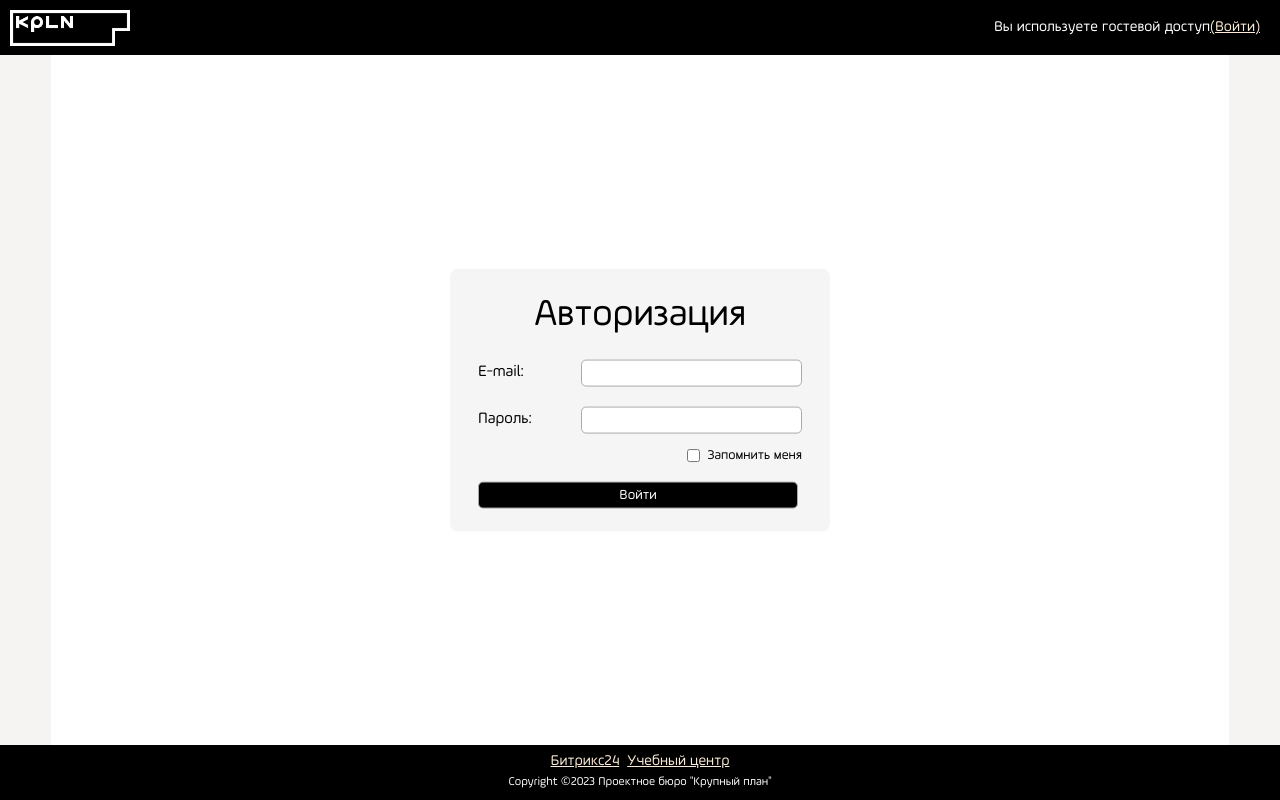
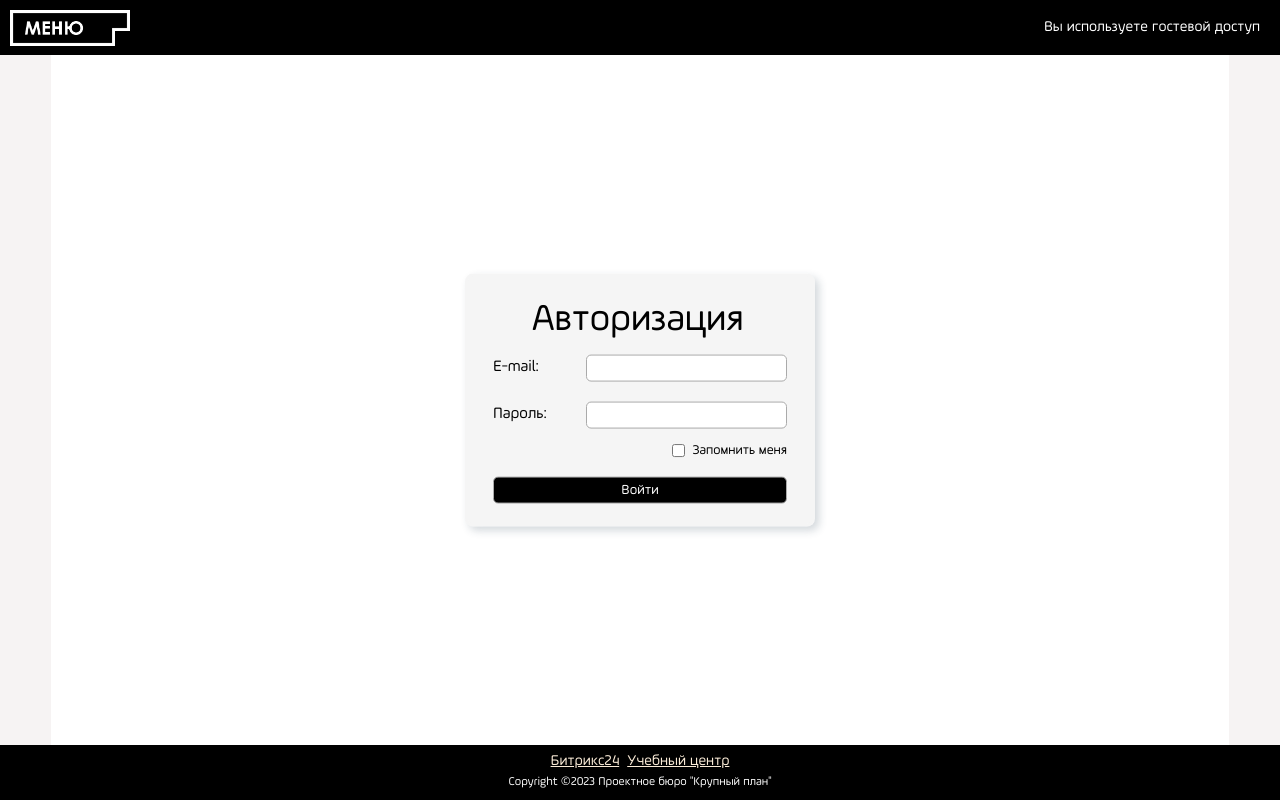
Before and after one commit to xPRYANIKx/KPLN_app, a Flask app: page /login in a window 1280 px wide. Run offline with Flask 3, Linux system fonts and the light colour scheme; some libraries are stand-ins or nearby versions; some web fonts are replaced.

Commit message:
fix: fix css rules in auth page + add cross-browser compatibility

```diff
--- a/static/style/style.css
+++ b/static/style/style.css
@@ -376,6 +376,7 @@ main form button:enabled {
   border: solid 3px rgba(239, 239, 239, 0.0901960784);
   border-radius: 8px;
   background-color: rgba(203, 203, 203, 0.1882352941);
+  box-shadow: 4px 4px 8px 0px rgba(34, 60, 80, 0.2);
 }
 .auth_form__status {
   margin-bottom: 10px;
@@ -479,22 +480,27 @@ main form button:enabled {
   footer .footer_company__copyright {
     font-size: 9px;
   }
+  .select2-container--default {
+    max-width: 100%;
+  }
+}
+.auth_form {
+  width: 350px;
+}
 .auth_form form .checkbox_auth {
   flex-direction: row;
 }
 .auth_form form h1 {
-    margin: 0px 0px 0px 0px;
+  margin: 0px 0px 0px -5px;
 }
+
 .wrapperError__text {
   margin-right: 0px;
 }
 .wrapperError p {
   font-size: 18px;
 }
-  .select2-container--default {
-    max-width: 100%;
-  }
-}
+
 @media (max-width: 390px) {
   header {
     height: 45px;
@@ -514,11 +520,11 @@ main form button:enabled {
   main form textarea::placeholder {
     font-size: 11px;
   }
-  main .auth_form {
+  .auth_form {
     width: 310px;
   }
-  main .auth_form .auth_form__status {
-    font-size: 10.5px;
+  .auth_form .auth_form__status {
+    font-size: 13px;
   }
 }
 @media (max-width: 340px) {
@@ -533,6 +539,9 @@ main form button:enabled {
   }
   main form textarea::placeholder {
     font-size: 10.5px;
+  }
+  .auth_form {
+    width: 300px;
   }
   .wrapperError p {
     font-size: 16px;
@@ -555,11 +564,11 @@ main form button:enabled {
     width: 200px;
     font-size: 10.5px;
   }
-  main .auth_form {
-    width: 270px;
+  .auth_form {
+    width: 260px;
   }
-  main .auth_form .auth_form__status {
-    font-size: 9.2px;
+  .auth_form .auth_form__status {
+    font-size: 12px;
   }
   .wrapperError p {
     font-size: 13.9px;
--- a/static/style/style.scss
+++ b/static/style/style.scss
@@ -300,6 +300,8 @@ main {
 ///____________///
 ///____________///
 // Частные решения для контентных модулей
+///____________///
+/////// Страница авторизации /////////
 .auth_form {
     position: absolute;
     left: 50%;
@@ -310,6 +312,9 @@ main {
     border: solid 3px #efefef17;
     border-radius: 8px;
     background-color: #cbcbcb30;
+    -webkit-box-shadow: 4px 4px 8px 0px rgba(34, 60, 80, 0.2);
+    -moz-box-shadow: 4px 4px 8px 0px rgba(34, 60, 80, 0.2);
+    box-shadow: 4px 4px 8px 0px rgba(34, 60, 80, 0.2);
     &__status {
         margin-bottom: 10px;
         font-size: 14px;
@@ -342,6 +347,8 @@ main {
         }
     }
 }
+///____________///
+/////// Страницы 403 и 404 /////////
 .wrapperError {
     padding-bottom: 88px;
     margin: auto;
@@ -381,7 +388,7 @@ main {
 ///____________///
 ///____________///
 ///____________///
-// Медиазапросы
+/////////////////////////////////// Медиазапросы ///////////////////////////////////
 @media (max-width: 665px) {
     body {
         font-size: 14px;
@@ -430,30 +437,32 @@ main {
                 font-size: 9px;
             }
         }
+    }
+    .select2-container--default {
+        max-width: 100%;
+    }
+}
 ///____________///
 ///____________///
-    }
 .auth_form {
+    width: 350px;
     form {
         .checkbox_auth {
             flex-direction: row;
         }
         h1 {
-                margin: 0px 0px 0px 0px;
+            margin: 0px 0px 0px -5px;
         }
     }
 }
+///____________///
+///____________///
 .wrapperError {
     &__text {
         margin-right: 0px;
     }
     p {
         font-size: 18px;
-        }
-    }
-
-    .select2-container--default {
-        max-width: 100%;
     }
 }
 ///____________///
@@ -478,13 +487,13 @@ main {
                 font-size: 11px;
             }
         }
+    }
     ///____________///
     ///____________///
     .auth_form {
         width: 310px;
         .auth_form__status {
-                font-size: 10.5px;
-            }
+            font-size: 13px;
         }
     }
 }
@@ -506,6 +515,11 @@ main {
                 font-size: 10.5px;
             }
         }
+    }
+    ///____________///
+    ///____________///
+    .auth_form {
+        width: 300px;
     }
     ///____________///
     ///____________///
@@ -539,15 +553,17 @@ main {
                 font-size: 10.5px;
             }
         }
+    }
     ///____________///
     ///____________///
     .auth_form {
-            width: 270px;
+        width: 260px;
         .auth_form__status {
-                font-size: 9.2px;
+            font-size: 12px;
         }
     }
-    }
+    ///____________///
+    ///____________///
     .wrapperError {
         p {
             font-size: 13.9px;
--- a/templates/login.html
+++ b/templates/login.html
@@ -1,25 +1,44 @@
 <!DOCTYPE html>
-<html lang="en">
+<html>
 
 <head>
     <meta charset="UTF-8">
     <meta name="viewport" content="width=device-width, initial-scale=1.0">
     <link rel="shortcut icon" href="static/img/fav.png" type="image/x-icon">
+    <script src="static/script/jquery.min.js"></script>
+
+    <link rel="stylesheet" href="static/style/select2.min.css">
     <link rel="stylesheet" href="static/style/style.css">
+
+    <script src="static/script/checkForm.js"></script>
+    <script src="static/script/select2.min.js"></script>
+    <script src="static/script/selectSearch.js"></script>
     <script src="static/script/numberWithSpaces.js"></script>
+
     <title>{{title}}</title>
 </head>
 
 <body>
     <div class="wrapper">
 
-
         <header>
             <div class="header__logo">
-                <img src="static/img/logo.png" alt="kpln_logo">
+                <img src="static/img/menu.png" alt="kpln_logo" id="menuImage">
             </div>
-            <div id="header_auth__label">{{menu_profile[0].name[0]}} <a href="{{menu_profile[0].url}}">{{menu_profile[0].name[1]}}</a></div>
+            <div id="header_auth__label">{{menu_profile[0].name[0]}}</div>
         </header>
+
+        <div id="menu">
+            <div class="menu_content">
+                <ul>
+                    <li><a href="/">Главное меню</a></li>
+                    <li>Пункт меню 1</li>
+                    <li>Пункт меню 2</li>
+                    <li>Пункт меню 3</li>
+                    <li>Пункт меню 4</li>
+                </ul>
+            </div>
+        </div>
 
         <main>
             <div class="auth_form">
@@ -44,7 +63,7 @@
         </main>
 
         <footer>
-            <div class="footer_company">
+            <div class=" footer_company">
                 <div class="footer_company__href">
                     <div class="footer_company__href_bitrix24"><a href="https://kpln.bitrix24.ru/">Битрикс24</a></div>
                     <div class="footer_company__href_moodle"><a href="http://moodle/">Учебный центр</a></div>
@@ -54,7 +73,9 @@
         </footer>
 
     </div>
+
     <script src="static/script/todayYear.js"></script>
+    <script src="static/script/menunav.js"></script>
+
 </body>
-
 </html>
--- a/templates/new_payment.html
+++ b/templates/new_payment.html
@@ -23,9 +23,6 @@
     {% if get_flashed_messages(True) %}
     <dialog class="window {{get_flashed_messages(True)[0][0]}}" id="logInfo" open>
         <span>Статус:</span>
-        <!-- {% for cat, msg in get_flashed_messages(True) %}
-            <div class="flash {{cat}}">{{msg}}</div>
-            {% endfor %} -->
         <div class="flash {{get_flashed_messages(True)[0][0]}}">
             {{get_flashed_messages(True)[0][1][0]}}<br>
             {{get_flashed_messages(True)[0][1][1]}}
```
Also changed, not shown: 1 other file. Lines whose indentation alone changed are shown as unchanged.
